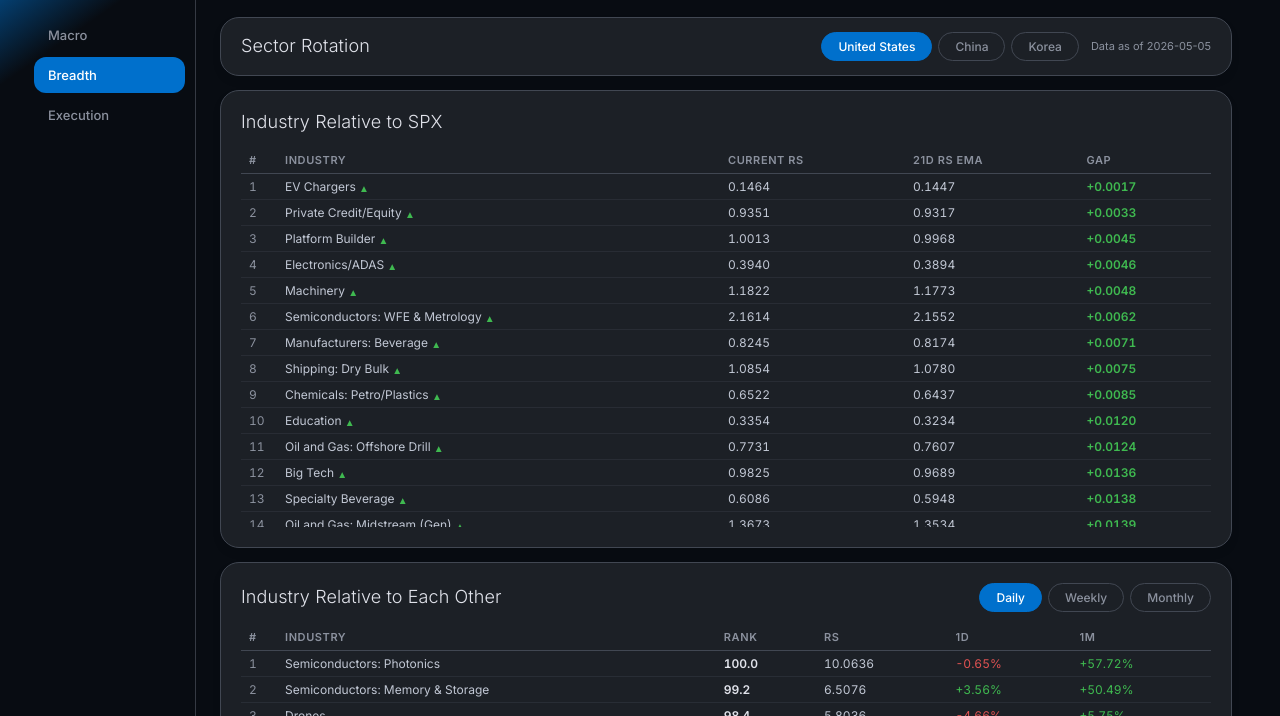
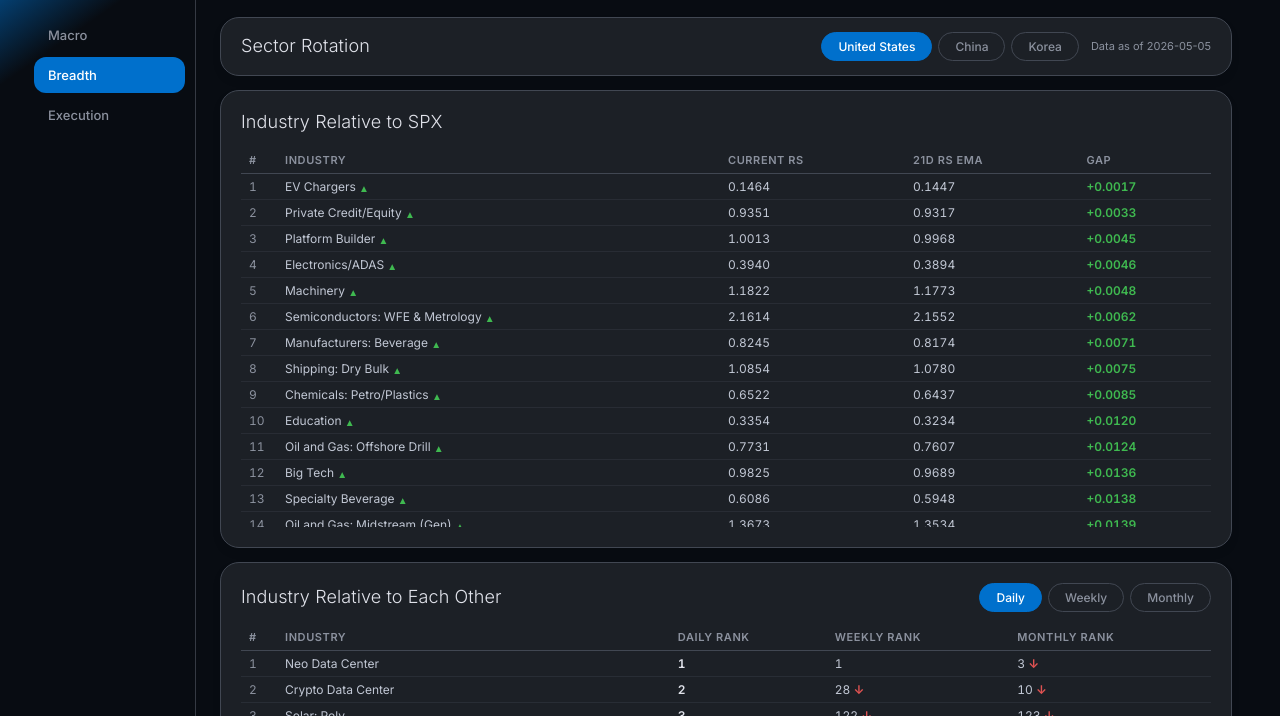
Before and after one commit to sagelunecapital/GlobalAdvisoryDashboard, a plain HTML site: page prototypes/index.html in a window 1280 px wide. Both pictures are taken after a click on the button "Breadth". Shown: the part 84-800 px from the top of the page. Drawn offline with Linux system fonts and the light colour scheme.

Commit message:
feat(breadth): rank by perf %, show all three rank columns with directional arrows
Industry Relative to Each Other now ranks by 1D/5D/1M % performance
(matching the Daily/Weekly/Monthly toggle) instead of RS percentile.

All three rank columns (Daily, Weekly, Monthly) are always visible.
Non-active columns show a green ↑ or red ↓ arrow indicating whether that
period's rank is better or worse than the active toggle's rank.
RS column removed.

Co-Authored-By: Claude Sonnet 4.6 <noreply@anthropic.com>

```diff
--- a/prototypes/index.html
+++ b/prototypes/index.html
@@ -554,13 +554,12 @@ textarea.sta:focus{outline:none;border-color:var(--ps-blue);box-shadow:0 0 0 2px
         <tr>
           <th style="width:36px">#</th>
           <th>Industry</th>
-          <th>Rank</th>
-          <th>RS</th>
-          <th>1D</th>
-          <th>1M</th>
+          <th>Daily Rank</th>
+          <th>Weekly Rank</th>
+          <th>Monthly Rank</th>
         </tr>
       </thead>
-      <tbody id="sr-rank-body"><tr><td colspan="6" style="color:var(--text-muted);text-align:center;padding:20px">Loading...</td></tr></tbody>
+      <tbody id="sr-rank-body"><tr><td colspan="5" style="color:var(--text-muted);text-align:center;padding:20px">Loading...</td></tr></tbody>
     </table>
   </div>
 
@@ -1685,24 +1684,46 @@ function renderSrGap(){
 }
 
 function renderSrRank(){
-  const rk='rs_rank_'+srRankMode;
-  const groups=srData.groups
-    .filter(g=>g.country===srCountry&&g[rk]!=null)
-    .sort((a,b)=>b[rk]-a[rk])
-    .slice(0,30);
+  const perfKey={daily:'perf_1d',weekly:'perf_5d',monthly:'perf_1m'};
+  const activePerf=perfKey[srRankMode];
+
+  // All groups with valid data in all three periods for consistent ranking
+  const pool=srData.groups.filter(g=>
+    g.country===srCountry&&g.perf_1d!=null&&g.perf_5d!=null&&g.perf_1m!=null
+  );
+
+  // Rank each group in all three periods (1 = best)
+  function rankMap(field){
+    const m={};
+    [...pool].sort((a,b)=>b[field]-a[field]).forEach((g,i)=>m[g.group_id]=i+1);
+    return m;
+  }
+  const dRanks=rankMap('perf_1d'),wRanks=rankMap('perf_5d'),mRanks=rankMap('perf_1m');
+
+  // Top 30 sorted by the active period
+  const top30=[...pool].sort((a,b)=>b[activePerf]-a[activePerf]).slice(0,30);
+
   let html='';
-  groups.forEach((g,i)=>{
+  top30.forEach((g,i)=>{
+    const dr=dRanks[g.group_id],wr=wRanks[g.group_id],mr=mRanks[g.group_id];
+    const activeRank=srRankMode==='daily'?dr:srRankMode==='weekly'?wr:mr;
+    function rankCell(rank,isActive){
+      if(isActive)return`<td style="font-weight:600;color:var(--text)">${rank}</td>`;
+      const better=rank<activeRank,worse=rank>activeRank;
+      const arrow=better?'↑':worse?'↓':'';
+      const col=better?'#3fb950':worse?'#e05252':'var(--text-muted)';
+      return`<td>${rank}${arrow?` <span style="color:${col};font-weight:700">${arrow}</span>`:''}</td>`;
+    }
     const tkTip2=(g.tickers||[]).join(', ');
     html+=`<tr title="${tkTip2}">
       <td style="color:var(--text-muted)">${i+1}</td>
       <td class="sr-name">${_srName(g.group_id)}</td>
-      <td style="font-weight:600;color:var(--text)">${g[rk].toFixed(1)}</td>
-      <td>${g.rs!=null?g.rs.toFixed(4):'—'}</td>
-      <td>${_fmtPerf(g.perf_1d)}</td>
-      <td>${_fmtPerf(g.perf_1m)}</td>
+      ${rankCell(dr,srRankMode==='daily')}
+      ${rankCell(wr,srRankMode==='weekly')}
+      ${rankCell(mr,srRankMode==='monthly')}
     </tr>`;
   });
-  document.getElementById('sr-rank-body').innerHTML=html||'<tr><td colspan="6" style="color:var(--text-muted);text-align:center;padding:16px">No data</td></tr>';
+  document.getElementById('sr-rank-body').innerHTML=html||'<tr><td colspan="5" style="color:var(--text-muted);text-align:center;padding:16px">No data</td></tr>';
 }
 
 function renderSrQuadrant(){
```
